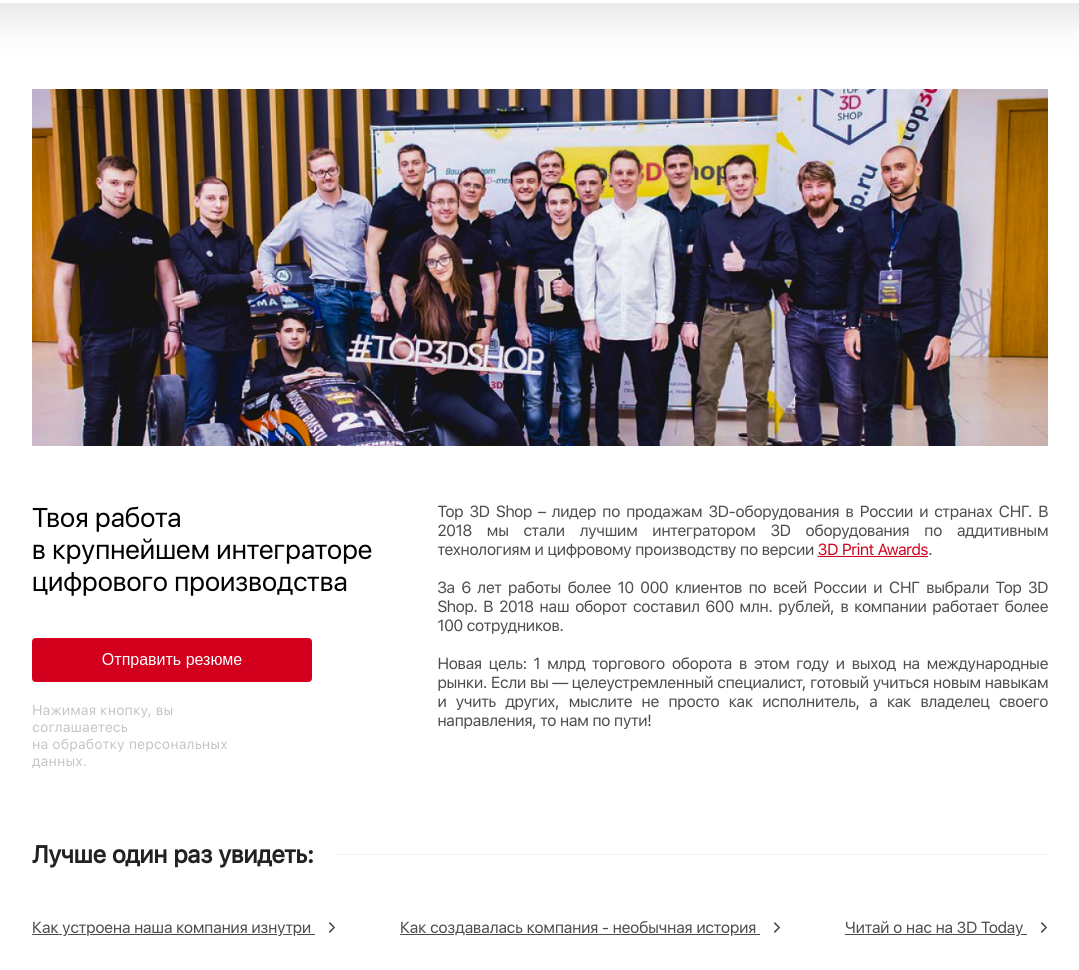
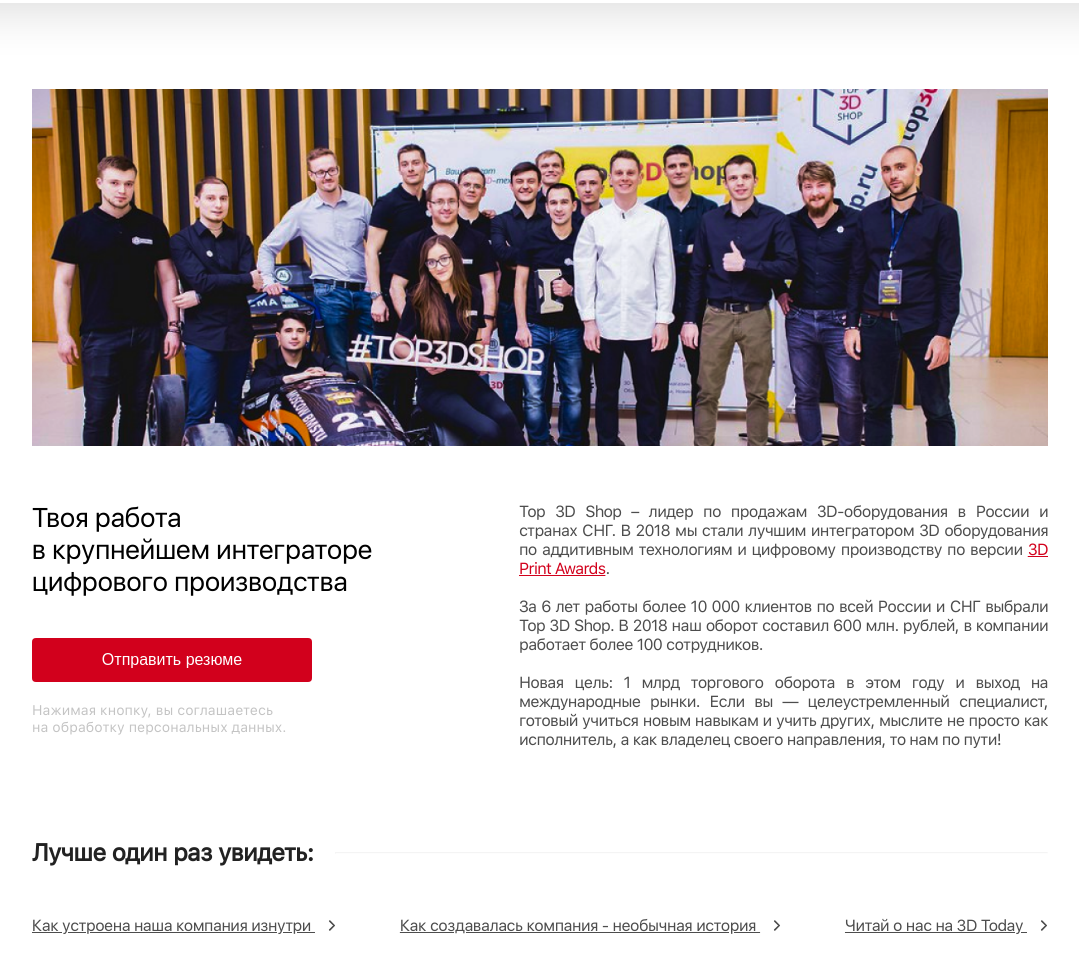
Before and after one commit to AlyonaMarycheva/Top_3D_Group, a website: page index.html in a window 1280 px wide. Shown: the part 265-1235 px from the top of the page, without its empty margins (100-1179 px from the left). Drawn offline with nearby package versions, Linux system fonts and the light colour scheme.

Commit message:
fix content wrapper

```diff
--- a/sass/_components.scss
+++ b/sass/_components.scss
@@ -161,7 +161,7 @@
 }
 
 .content__wrapper {
-  min-width: 20rem;
+  min-width: 30rem;
   @media only screen and (max-width: $bp-smallest) {
     display: flex;
     width: 100%;
```
Also changed, not shown: css/style.css.
